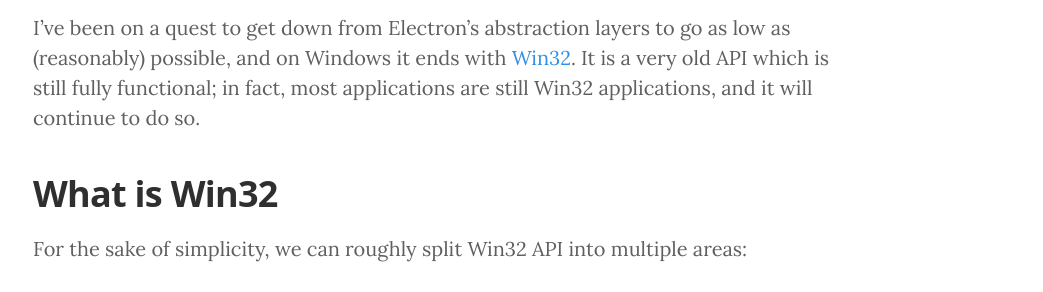
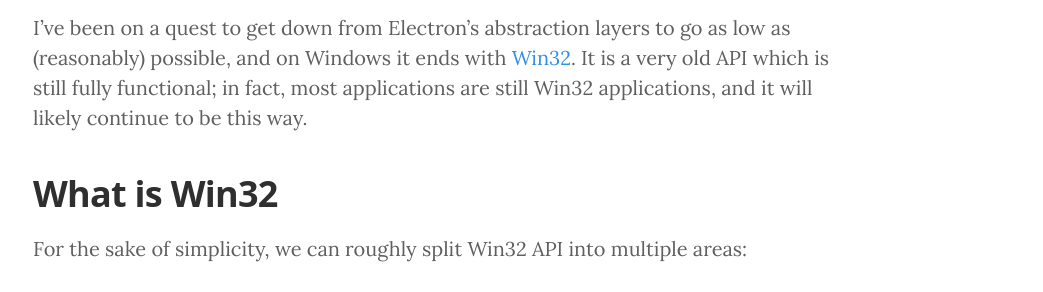
Before and after one commit to Bloomca/blog, a Jekyll site: the page built from _posts/2025-09-21-build-simple-win32-app.md, in a window 1280 px wide and 900 px high. Shown: the part 228-520 px from the top of the window, without its empty margins (207-1250 px from the left). Built offline with Jekyll 4.4.1, drawn with Linux system fonts in a browser that asks for light colours; some web fonts are replaced.

Commit message:
fix small typo

```diff
--- a/_posts/2025-09-21-build-simple-win32-app.md
+++ b/_posts/2025-09-21-build-simple-win32-app.md
@@ -5,7 +5,7 @@
 excerpt: "It is pretty simple to develop a small Win32 application, but is not super useful."
 ---
 
-I've been on a quest to get down from Electron's abstraction layers to go as low as (reasonably) possible, and on Windows it ends with [Win32](https://learn.microsoft.com/en-us/windows/win32/). It is a very old API which is still fully functional; in fact, most applications are still Win32 applications, and it will continue to do so.
+I've been on a quest to get down from Electron's abstraction layers to go as low as (reasonably) possible, and on Windows it ends with [Win32](https://learn.microsoft.com/en-us/windows/win32/). It is a very old API which is still fully functional; in fact, most applications are still Win32 applications, and it will likely continue to be this way.
 
 ## What is Win32
 
```
